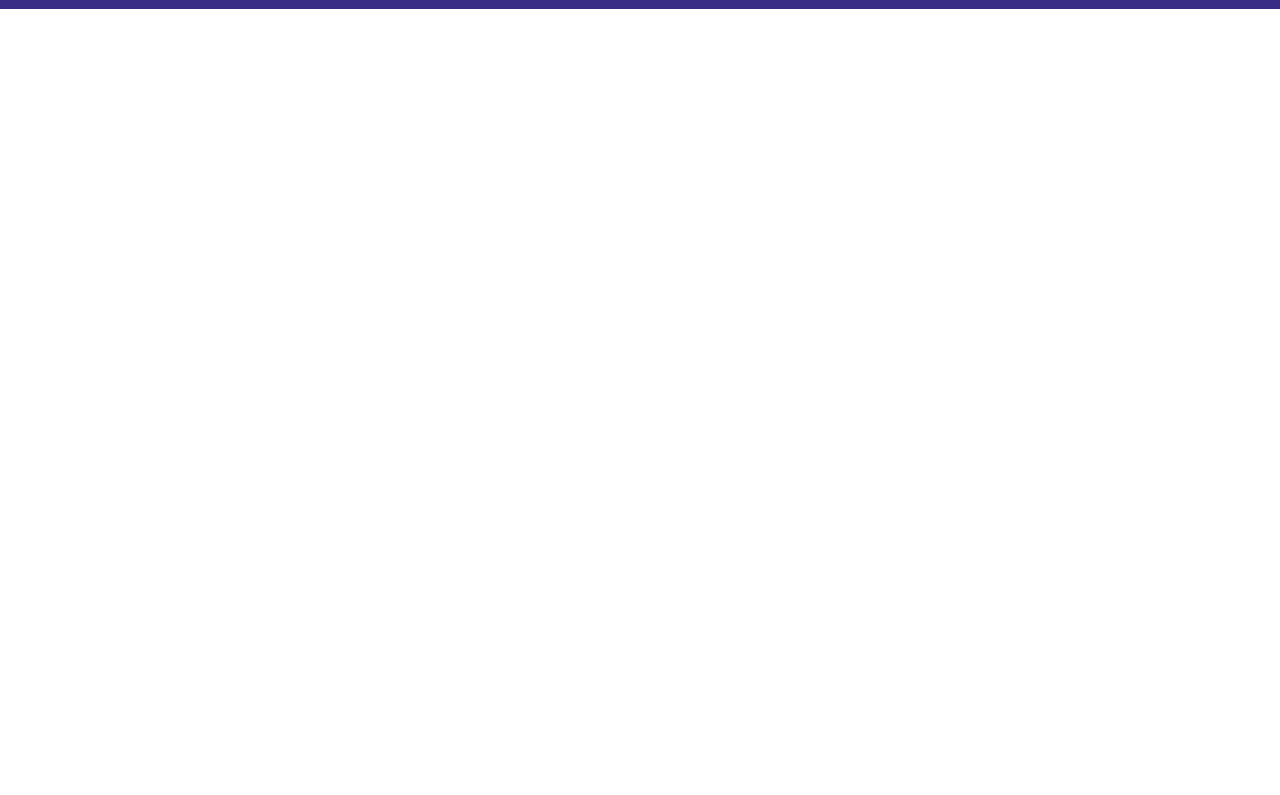
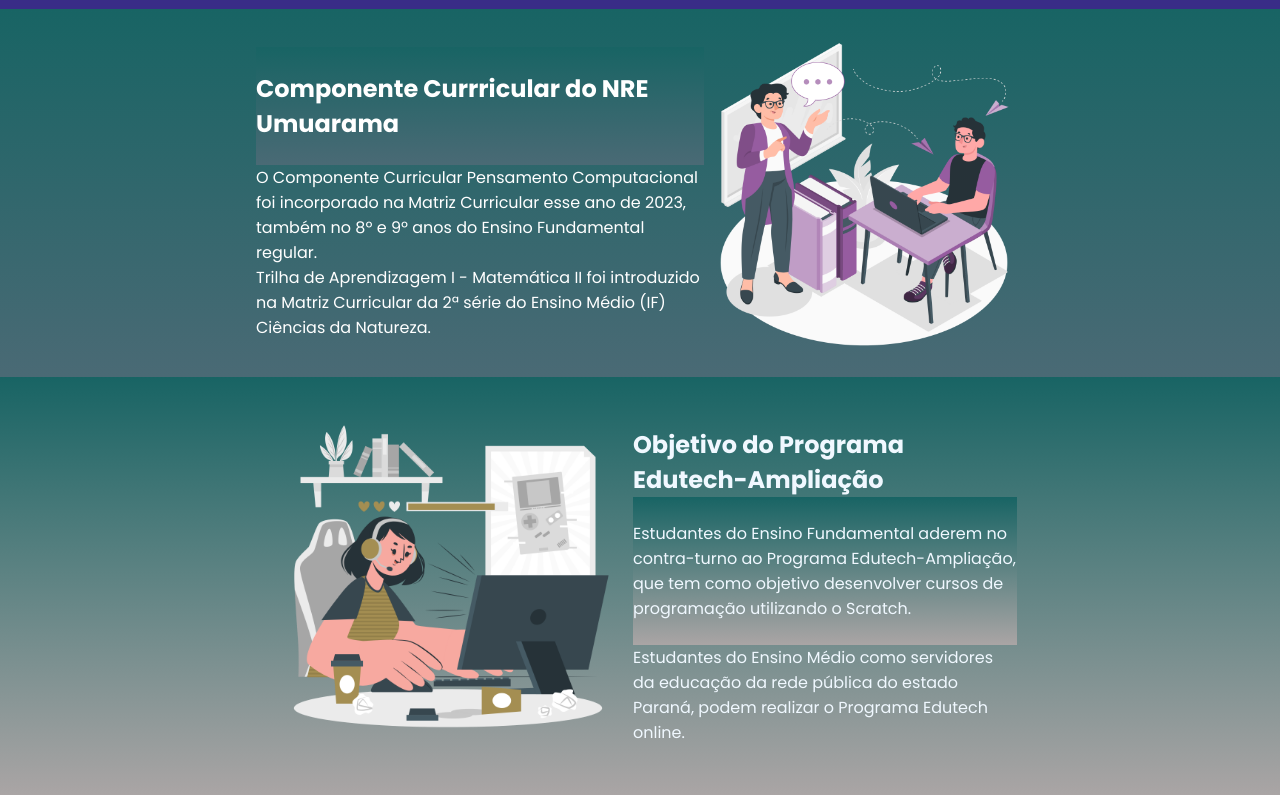
Before and after one commit to amodu1424/embaixadoranselmo, a plain HTML site: page index.html in a window 1280 px wide. Shown: the part 113-908 px from the top of the page. Before the commit the page ends 800 px from the top, so only its background shows below. Drawn offline with Linux system fonts and the light colour scheme.

Commit message:
Seção incorporada no desenvolvimento do site.

```diff
--- a/index.html
+++ b/index.html
@@ -6,6 +6,9 @@
     <meta name="viewport" content="width=device-width, initial-scale=1.0">
     <title>Document</title>
     <link rel="stylesheet" href="style.css">
+    <link rel="preconnect" href="https://fonts.googleapis.com">
+<link rel="preconnect" href="https://fonts.gstatic.com" crossorigin>
+<link href="https://fonts.googleapis.com/css2?family=Poppins:wght@400;700&display=swap" rel="stylesheet">
 </head>
 
 <body>
@@ -19,6 +22,26 @@
         </ul>
 
     </header>
+    <section class="componente">
+        <div class="componente-div-conteudo">
+        <h2 class="componente">Componente Currricular do NRE Umuarama</h2>
+        <p class="componente-texto-um"> O Componente Curricular Pensamento Computacional foi incorporado na Matriz Curricular esse ano de 2023, também no 8º e 9º anos do Ensino Fundamental regular.</p>
+        <p class="componente-texto-dois"> Trilha de Aprendizagem I - Matemática II foi introduzido na Matriz Curricular da 2ª série do Ensino  Médio (IF) Ciências da Natureza.</p>
+        </div>
+        <img class="componente-imagem" src="componente.png">
+    </section>
 
+    <section class="ampliacao">
+        <img class="ampliacao-imagem" src="ampliacao.png">
+
+        <div class="ampliacao-div-conteudo">
+
+        <h2 class="ampliacao-titulo">Objetivo do Programa Edutech-Ampliação</h2>
+        <p class="ampliacao">Estudantes do Ensino Fundamental aderem no contra-turno ao Programa Edutech-Ampliação, que tem como objetivo desenvolver cursos de programação utilizando o Scratch.
+        </p>
+        <p>Estudantes do Ensino Médio como servidores da educação da rede pública do estado Paraná, podem realizar o Programa Edutech online.</p>
+        </div>
+
+    </section>
 </body>
 </html>
--- a/style.css
+++ b/style.css
@@ -19,3 +19,44 @@
     margin:0 40px;
     font-size: 20px;
 }
+
+.componente-imagem{
+    width: 25%;
+}
+body{
+    font-family: 'Poppins', sans-serif;
+}
+.componente{
+    background-image: linear-gradient(#186464,#4a6a75);
+    color: white;
+    display:flex;
+    justify-content: center;
+    align-items: center;
+    padding: 24px 0;
+}
+
+.componente-div-conteudo{
+    width: 35%;
+}
+
+.componente-titulo{
+    padding: 24px 0;
+}
+.ampliacao-imagem{
+    width: 370px;
+}
+.ampliacao{
+    background-image: linear-gradient(#186464, #aaa5a5);
+    color:aliceblue;
+    display: flex;
+    justify-content: center;
+    align-items: center;
+    padding: 24px 0;
+}
+.ampliacao-div-conteudo{
+    width: 30%;
+}
+
+ampliacao-titulo{
+    padding: 25px 0;
+}
```
Also changed, not shown: ampliacao.png (added), componente.png (added).
